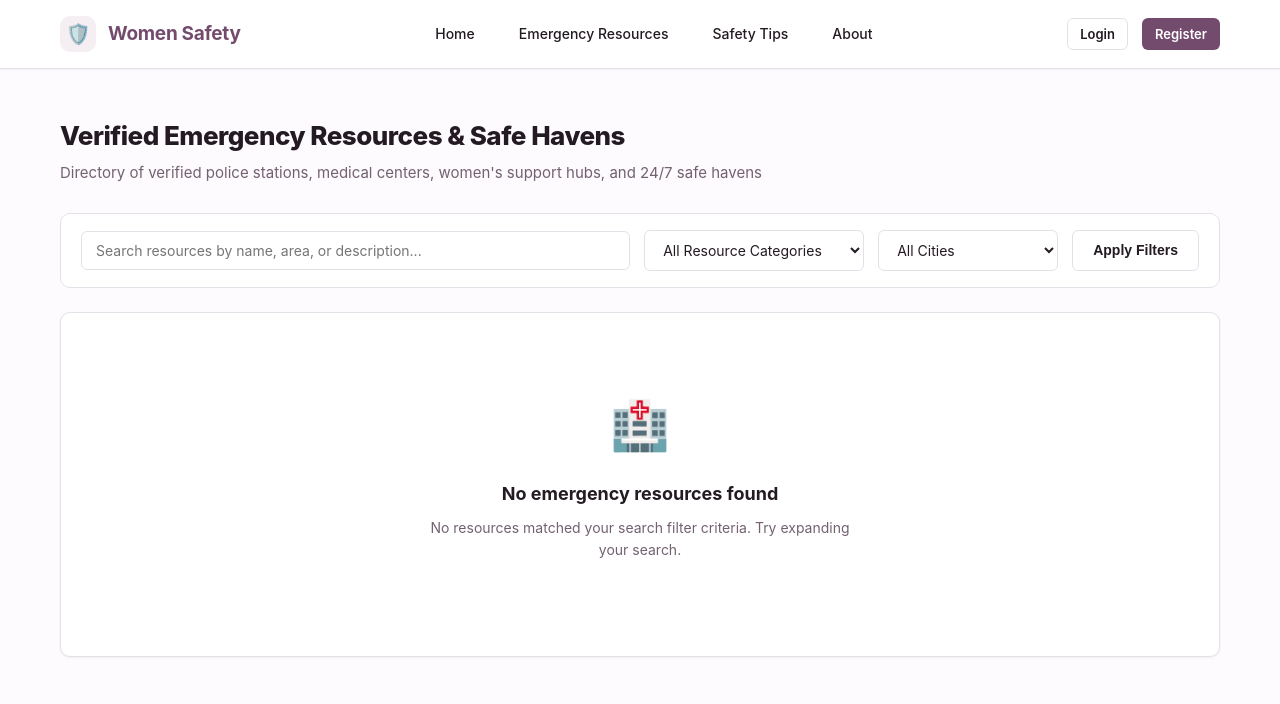
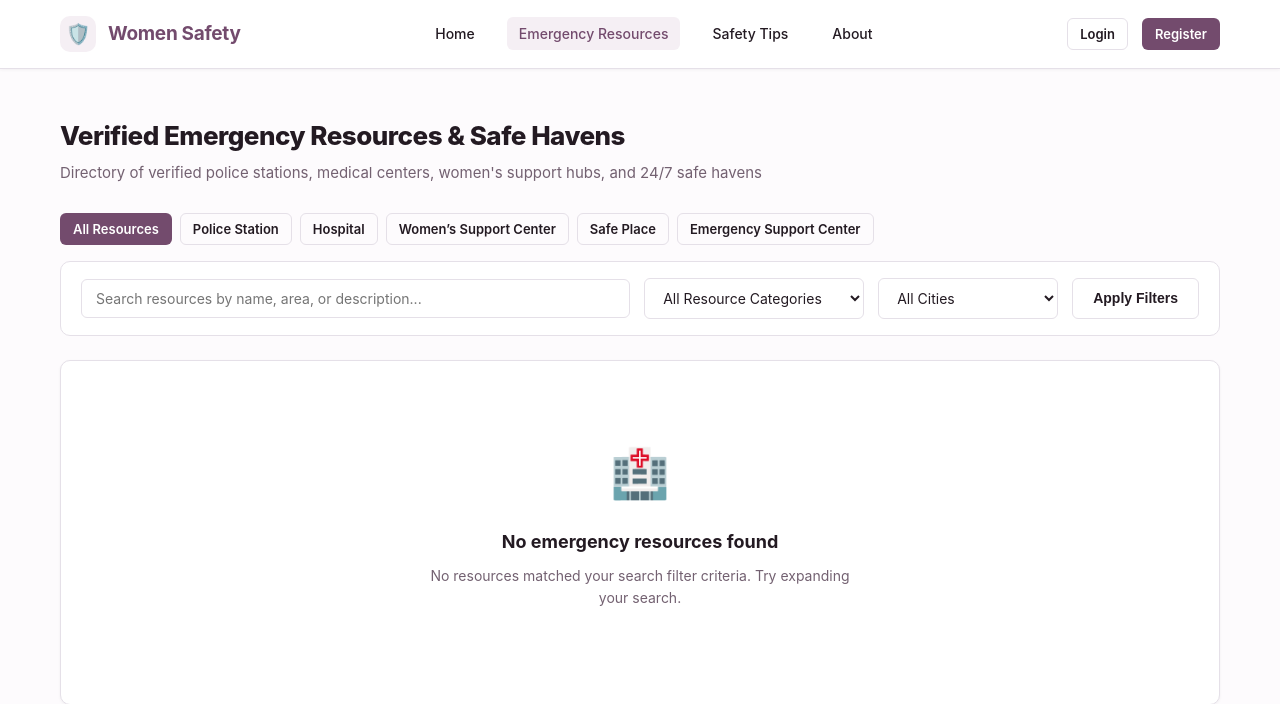
Before and after one commit to sheema3733/women_safety_platform, a Flask app: page /resources/ in a window 1280 px wide. Shown: the top 704 px of the page. Run offline with Flask 3, Linux system fonts and the light colour scheme.

Commit message:
feat(frontend): enhance contacts form with quick-relation tags, navigation accessibility, and resource directory filters

```diff
--- a/app/static/css/components.css
+++ b/app/static/css/components.css
@@ -308,6 +308,23 @@
   display: block;
 }
 
+.btn-tag-pill {
+  background: var(--color-cream);
+  border: 1px solid var(--color-border);
+  color: var(--color-secondary-text);
+  padding: 4px 10px;
+  border-radius: var(--radius-full);
+  font-size: 12px;
+  cursor: pointer;
+  transition: var(--transition);
+}
+
+.btn-tag-pill:hover, .btn-tag-pill:focus {
+  background: var(--color-primary-light);
+  color: var(--color-primary);
+  border-color: var(--color-primary);
+}
+
 .form-check {
   display: flex;
   align-items: center;
--- a/app/static/js/app.js
+++ b/app/static/js/app.js
@@ -1,12 +1,28 @@
 // Core Application JavaScript for Women Safety Platform
 
 document.addEventListener("DOMContentLoaded", () => {
-  // Mobile Nav Toggle
+  // Mobile Nav Toggle with Accessible Keyboard & Outside Click Handling
   const toggleBtn = document.querySelector(".mobile-toggle");
   const navLinks = document.querySelector(".nav-links");
   if (toggleBtn && navLinks) {
-    toggleBtn.addEventListener("click", () => {
-      navLinks.classList.toggle("open");
+    toggleBtn.addEventListener("click", (e) => {
+      e.stopPropagation();
+      const isOpen = navLinks.classList.toggle("open");
+      toggleBtn.setAttribute("aria-expanded", isOpen ? "true" : "false");
+    });
+
+    document.addEventListener("click", (e) => {
+      if (navLinks.classList.contains("open") && !navLinks.contains(e.target) && e.target !== toggleBtn) {
+        navLinks.classList.remove("open");
+        toggleBtn.setAttribute("aria-expanded", "false");
+      }
+    });
+
+    document.addEventListener("keydown", (e) => {
+      if (e.key === "Escape" && navLinks.classList.contains("open")) {
+        navLinks.classList.remove("open");
+        toggleBtn.setAttribute("aria-expanded", "false");
+      }
     });
   }
 
@@ -142,6 +158,62 @@
       });
     }
   });
+
+  // Relationship Quick-Select Tags
+  document.querySelectorAll(".btn-tag-pill").forEach(btn => {
+    btn.addEventListener("click", () => {
+      const relationInput = document.getElementById("relationship");
+      if (relationInput) {
+        relationInput.value = btn.getAttribute("data-relation");
+        relationInput.focus();
+        relationInput.dispatchEvent(new Event("input", { bubbles: true }));
+      }
+    });
+  });
+
+  // Client-Side Phone Number Format Live Feedback
+  const phoneInput = document.getElementById("phone");
+  const phoneStatus = document.getElementById("phone-format-status");
+  if (phoneInput && phoneStatus) {
+    const phoneRegex = /^\+?[0-9\s\-()]{7,25}$/;
+    phoneInput.addEventListener("input", () => {
+      const val = phoneInput.value.trim();
+      if (!val) {
+        phoneStatus.style.display = "none";
+        phoneInput.classList.remove("is-valid", "is-invalid");
+        return;
+      }
+      phoneStatus.style.display = "block";
+      if (phoneRegex.test(val)) {
+        phoneStatus.textContent = "✓ Valid phone format";
+        phoneStatus.style.color = "var(--color-forest-mint)";
+        phoneInput.classList.add("is-valid");
+        phoneInput.classList.remove("is-invalid");
+      } else {
+        phoneStatus.textContent = "✗ Invalid phone format (must be 7-25 digits/symbols)";
+        phoneStatus.style.color = "var(--color-muted-coral)";
+        phoneInput.classList.add("is-invalid");
+        phoneInput.classList.remove("is-valid");
+      }
+    });
+  }
+
+  // Copy Emergency Resource Details
+  const copyResourceBtn = document.getElementById("btn-copy-resource-info");
+  const copyResourceFeedback = document.getElementById("copy-resource-feedback");
+  if (copyResourceBtn) {
+    copyResourceBtn.addEventListener("click", () => {
+      const text = copyResourceBtn.getAttribute("data-copy-text");
+      if (text && navigator.clipboard) {
+        navigator.clipboard.writeText(text).then(() => {
+          if (copyResourceFeedback) {
+            copyResourceFeedback.style.display = "inline";
+            setTimeout(() => { copyResourceFeedback.style.display = "none"; }, 3000);
+          }
+        });
+      }
+    });
+  }
 });
 
 function openModal(id) {
--- a/app/templates/base.html
+++ b/app/templates/base.html
@@ -22,34 +22,34 @@
         <span>Women Safety</span>
       </a>
 
-      <button class="mobile-toggle" aria-label="Toggle navigation menu">☰</button>
+      <button class="mobile-toggle" aria-label="Toggle navigation menu" aria-expanded="false" aria-controls="main-nav-links">☰</button>
 
       <nav>
-        <ul class="nav-links">
+        <ul class="nav-links" id="main-nav-links">
           {% if current_user %}
             {% if current_user.is_admin %}
-              <li><a href="{{ url_for('admin.dashboard') }}" class="nav-link">Admin Center</a></li>
-              <li><a href="{{ url_for('admin.users') }}" class="nav-link">Users</a></li>
-              <li><a href="{{ url_for('admin.sos_management') }}" class="nav-link">SOS Events</a></li>
-              <li><a href="{{ url_for('admin.incidents') }}" class="nav-link">Incidents</a></li>
-              <li><a href="{{ url_for('admin.resources') }}" class="nav-link">Resources</a></li>
-              <li><a href="{{ url_for('analytics.index') }}" class="nav-link">Analytics</a></li>
-              <li><a href="{{ url_for('reports.index') }}" class="nav-link">Reports</a></li>
-              <li><a href="{{ url_for('admin.audit_logs') }}" class="nav-link">Audit</a></li>
+              <li><a href="{{ url_for('admin.dashboard') }}" class="nav-link {% if request.endpoint == 'admin.dashboard' %}active{% endif %}">Admin Center</a></li>
+              <li><a href="{{ url_for('admin.users') }}" class="nav-link {% if request.endpoint == 'admin.users' %}active{% endif %}">Users</a></li>
+              <li><a href="{{ url_for('admin.sos_management') }}" class="nav-link {% if 'admin.sos' in (request.endpoint or '') %}active{% endif %}">SOS Events</a></li>
+              <li><a href="{{ url_for('admin.incidents') }}" class="nav-link {% if 'admin.incident' in (request.endpoint or '') %}active{% endif %}">Incidents</a></li>
+              <li><a href="{{ url_for('admin.resources') }}" class="nav-link {% if 'admin.resource' in (request.endpoint or '') %}active{% endif %}">Resources</a></li>
+              <li><a href="{{ url_for('analytics.index') }}" class="nav-link {% if request.endpoint == 'analytics.index' %}active{% endif %}">Analytics</a></li>
+              <li><a href="{{ url_for('reports.index') }}" class="nav-link {% if request.endpoint == 'reports.index' %}active{% endif %}">Reports</a></li>
+              <li><a href="{{ url_for('admin.audit_logs') }}" class="nav-link {% if request.endpoint == 'admin.audit_logs' %}active{% endif %}">Audit</a></li>
             {% else %}
-              <li><a href="{{ url_for('user.dashboard') }}" class="nav-link">Dashboard</a></li>
-              <li><a href="{{ url_for('sos.center') }}" class="nav-link">SOS Center</a></li>
-              <li><a href="{{ url_for('contacts.index') }}" class="nav-link">Contacts</a></li>
-              <li><a href="{{ url_for('incidents.index') }}" class="nav-link">Incidents</a></li>
-              <li><a href="{{ url_for('checklist.index') }}" class="nav-link">Checklist</a></li>
-              <li><a href="{{ url_for('tips.index') }}" class="nav-link">Safety Tips</a></li>
-              <li><a href="{{ url_for('resources.index') }}" class="nav-link">Resources</a></li>
+              <li><a href="{{ url_for('user.dashboard') }}" class="nav-link {% if request.endpoint == 'user.dashboard' %}active{% endif %}">Dashboard</a></li>
+              <li><a href="{{ url_for('sos.center') }}" class="nav-link {% if 'sos.' in (request.endpoint or '') %}active{% endif %}">SOS Center</a></li>
+              <li><a href="{{ url_for('contacts.index') }}" class="nav-link {% if 'contacts.' in (request.endpoint or '') %}active{% endif %}">Contacts</a></li>
+              <li><a href="{{ url_for('incidents.index') }}" class="nav-link {% if 'incidents.' in (request.endpoint or '') %}active{% endif %}">Incidents</a></li>
+              <li><a href="{{ url_for('checklist.index') }}" class="nav-link {% if 'checklist.' in (request.endpoint or '') %}active{% endif %}">Checklist</a></li>
+              <li><a href="{{ url_for('tips.index') }}" class="nav-link {% if 'tips.' in (request.endpoint or '') %}active{% endif %}">Safety Tips</a></li>
+              <li><a href="{{ url_for('resources.index') }}" class="nav-link {% if 'resources.' in (request.endpoint or '') %}active{% endif %}">Resources</a></li>
             {% endif %}
           {% else %}
-            <li><a href="{{ url_for('main.index') }}" class="nav-link">Home</a></li>
-            <li><a href="{{ url_for('resources.index') }}" class="nav-link">Emergency Resources</a></li>
-            <li><a href="{{ url_for('tips.index') }}" class="nav-link">Safety Tips</a></li>
-            <li><a href="{{ url_for('main.about') }}" class="nav-link">About</a></li>
+            <li><a href="{{ url_for('main.index') }}" class="nav-link {% if request.endpoint == 'main.index' %}active{% endif %}">Home</a></li>
+            <li><a href="{{ url_for('resources.index') }}" class="nav-link {% if 'resources.' in (request.endpoint or '') %}active{% endif %}">Emergency Resources</a></li>
+            <li><a href="{{ url_for('tips.index') }}" class="nav-link {% if 'tips.' in (request.endpoint or '') %}active{% endif %}">Safety Tips</a></li>
+            <li><a href="{{ url_for('main.about') }}" class="nav-link {% if request.endpoint == 'main.about' %}active{% endif %}">About</a></li>
           {% endif %}
         </ul>
       </nav>
--- a/app/templates/resources/index.html
+++ b/app/templates/resources/index.html
@@ -8,6 +8,18 @@
   <div class="dashboard-header">
     <h1 class="dashboard-title">Verified Emergency Resources & Safe Havens</h1>
     <p class="dashboard-subtitle">Directory of verified police stations, medical centers, women's support hubs, and 24/7 safe havens</p>
+  </div>
+
+  <!-- Quick Category Filter Pills -->
+  <div class="category-pills" style="display: flex; flex-wrap: wrap; gap: 8px; margin-bottom: 16px;">
+    <a href="{{ url_for('resources.index') }}" class="btn btn-sm {% if not selected_category %}btn-primary{% else %}btn-outline{% endif %}">
+      All Resources
+    </a>
+    {% for cat in categories %}
+      <a href="{{ url_for('resources.index', category=cat, q=search, city=selected_city) }}" class="btn btn-sm {% if selected_category == cat %}btn-primary{% else %}btn-outline{% endif %}">
+        {{ cat }}
+      </a>
+    {% endfor %}
   </div>
 
   <!-- Filter and Search Bar -->
```
Also changed, not shown: app/templates/contacts/form.html (+18 -7 lines), app/templates/contacts/index.html (+19 -10 lines), app/templates/resources/detail.html (+16 -5 lines).
